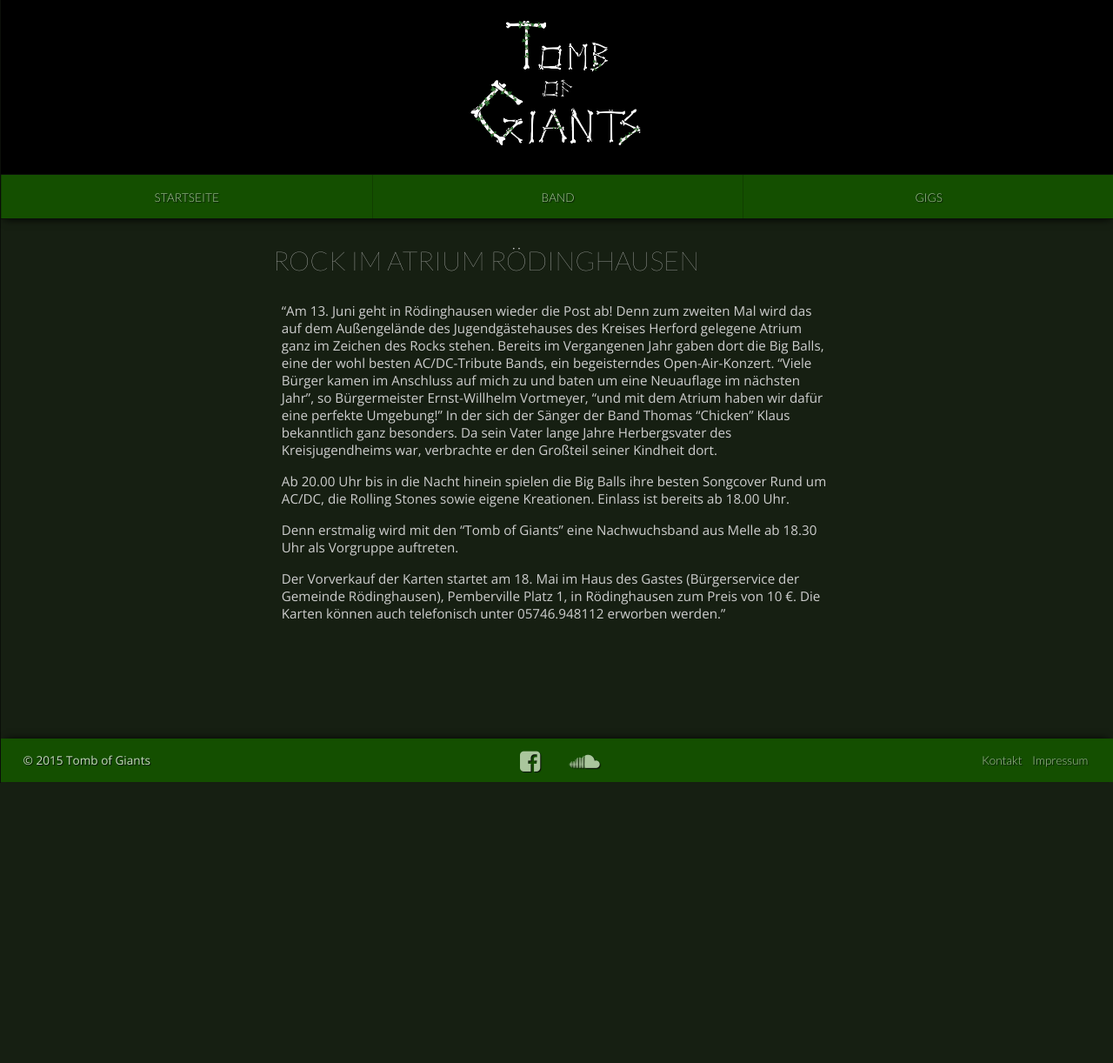
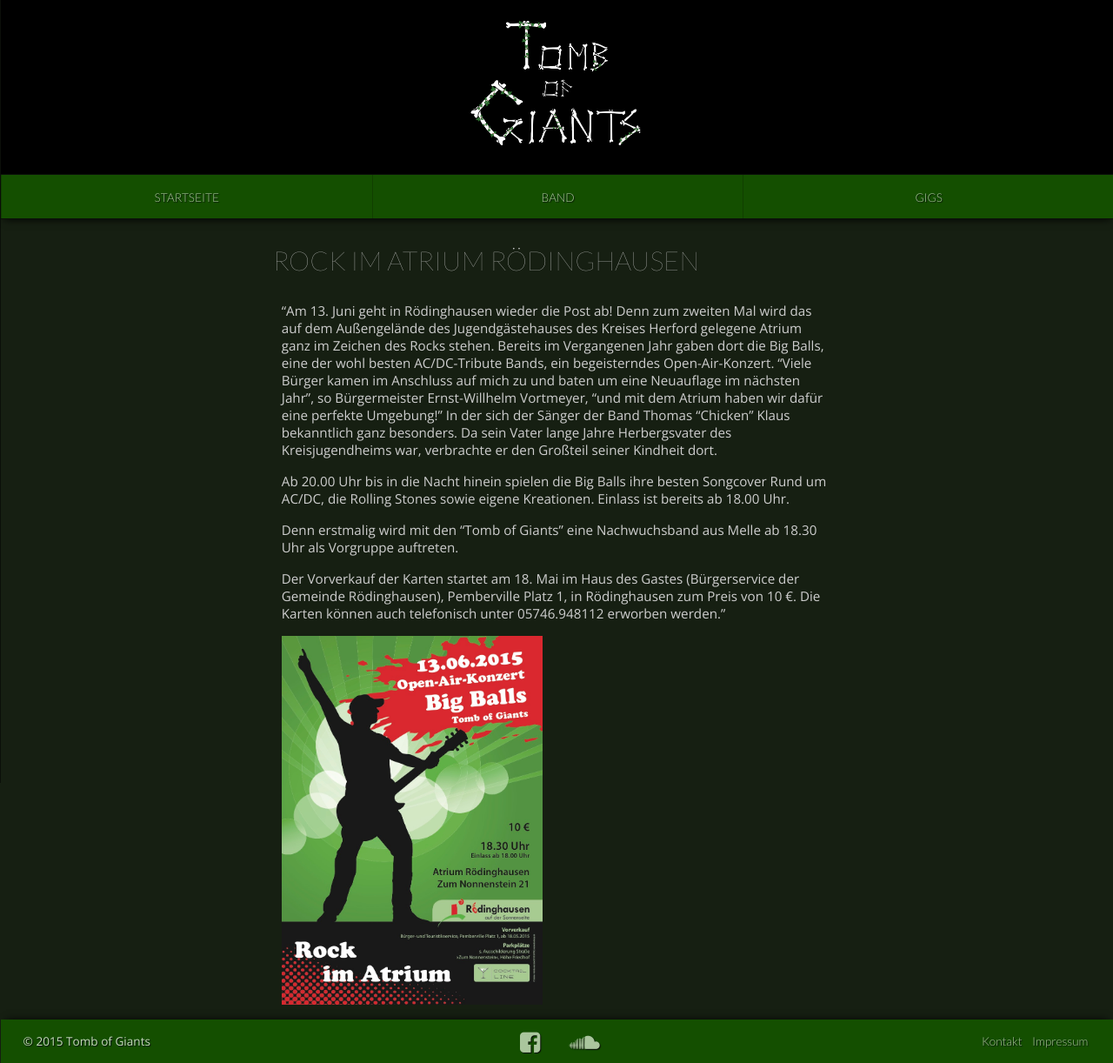
Before and after one commit to onienhueser/tombofgiants, a Jekyll site: the page built from _posts/2015-05-13-gig-atrium.md, in a window 1280 px wide. Shown: the whole page at 87% size. Built offline with Jekyll 4.4.1, drawn with Linux system fonts in a browser that asks for light colours; nearby versions of some CDN libraries; before the commit the page ends 900 px from its top, so only the background shows below that.

Commit message:
add post images to single page

```diff
--- a/_layouts/post.html
+++ b/_layouts/post.html
@@ -7,6 +7,7 @@
 		<h1 class="p-name">{{ post.title }}</h1>
 		<div class="e-content">
 			{{ content }}
+			{% if post.image != null %}<a href="/assets/images/ads/{{post.image}}" class="post-imageLink"><img src="/assets/images/ads/{{post.image}}" alt="{{post.imageAlt}}" class="post-image"></a>{% endif %}
 		</div>
 	</article>
 </div>
```
